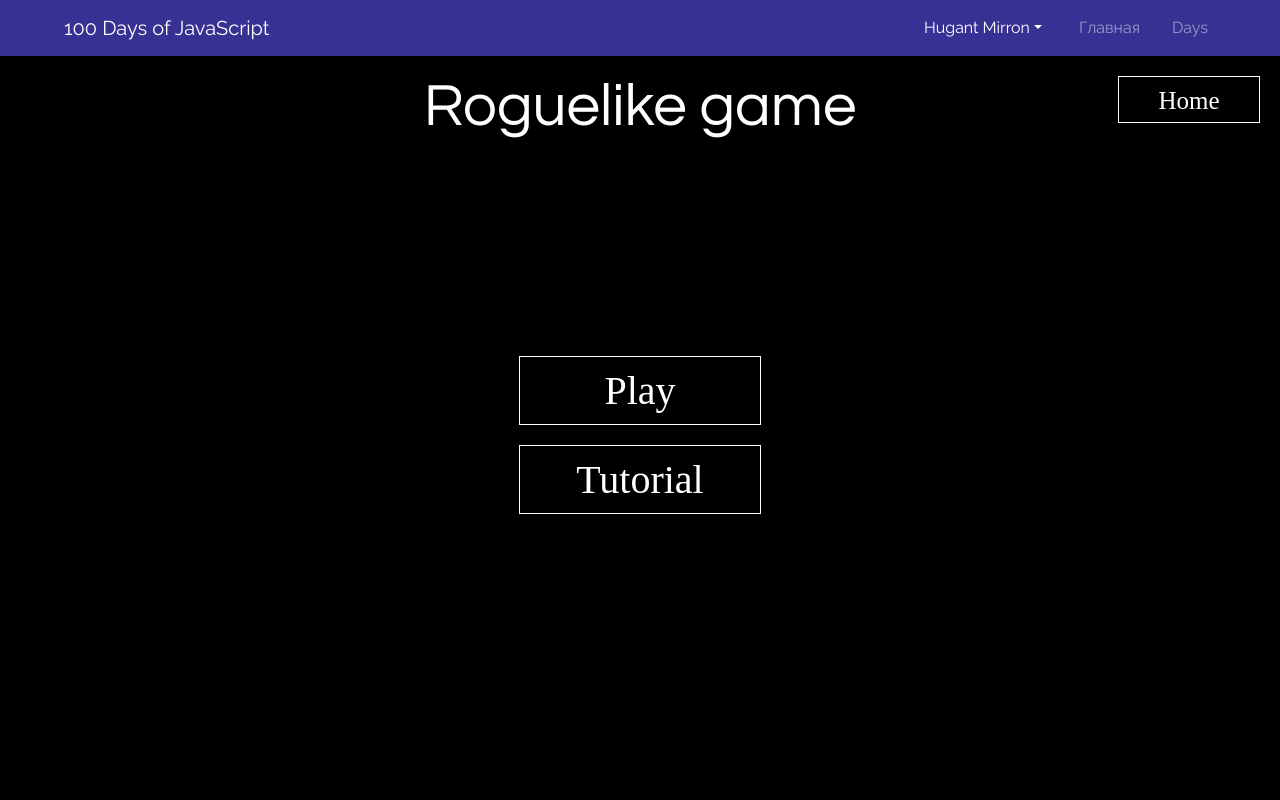
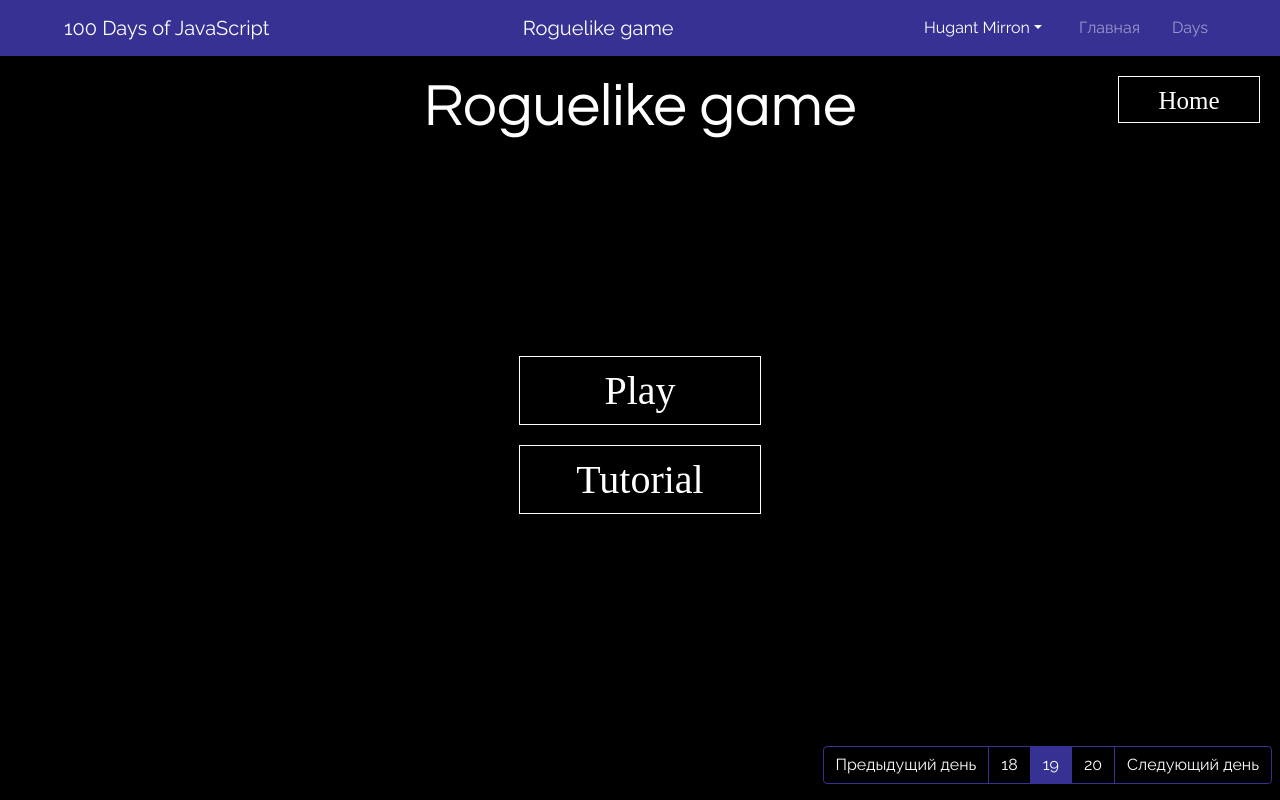
Before and after one commit to Hugant/100js, a plain HTML site: page day1.html in a window 1280 px wide. Drawn offline with nearby package versions, Linux system fonts and the light colour scheme.

Commit message:
- Added title of current day - Added pugination

```diff
--- a/css/style.css
+++ b/css/style.css
@@ -33,3 +33,31 @@
   border: none;
   flex-grow: 1;
 }
+
+.day-nav-wrapper {
+	position: absolute;
+	width: 100%;
+	bottom: 0;
+	right: 0;
+}
+
+.day-nav .pagination li a {
+	display: flex;
+	align-items: center;
+	text-align: center;
+	background: inherit;
+	border-color: #373193;
+	color: white;
+	height: 100%;
+	transition-duration: .3s;
+}
+
+.day-nav .pagination .page-item a:hover {
+	background: #373193;
+	transition-duration: .3s;
+}
+
+.day-nav .pagination .active a {
+	background: #373193;
+	border-color: #373193;
+}
--- a/day1.html
+++ b/day1.html
@@ -14,8 +14,9 @@
   </head>
   <body>
     <div class="iframe-wrapper">
-      <nav class="navbar navbar-expand-lg navbar-dark bg-dark">
-        <button class="navbar-toggler navbar-toggler-right" type="button" data-toggle="collapse" data-target="#navbarToggler" aria-controls="navbarToggler" aria-expanded="false" aria-label="Toggle navigation"><span class="navbar-toggler-icon"></span></button><a class="navbar-brand ml-lg-5" href="index.html">100 Days of JavaScript</a>
+      <nav class="navbar navbar-expand-lg navbar-dark bg-dark d-flex align-items-center">
+        <button class="navbar-toggler navbar-toggler-right" type="button" data-toggle="collapse" data-target="#navbarToggler" aria-controls="navbarToggler" aria-expanded="false" aria-label="Toggle navigation"><span class="navbar-toggler-icon"></span></button><a class="navbar-brand ml-lg-5" href="index.html"><span class="d-sm-none">100 Days of JS </span><span class="d-none d-sm-inline mr-3">100 Days of JavaScript</span><span class="d-none d-sm-inline d-lg-none mr-3">-</span><span class="d-none d-sm-inline d-lg-none">Roguelike game</span></a>
+        <div class="navbar-brand w-100 d-none d-lg-flex d-lg-flex align-items-center justify-content-center">Roguelike game</div>
         <div class="collapse navbar-collapse" id="navbarToggler">
           <ul class="navbar-nav ml-auto mr-5">
             <li class="nav-item mr-3">
@@ -29,6 +30,17 @@
         </div>
       </nav>
       <iframe src="days/Day19/Day19.html" height="100%" width="100%" border="none" sandbox="allow-scripts allow-same-origin" seamless></iframe>
+      <div class="day-nav-wrapper d-flex justify-content-center justify-content-md-end px-2">
+        <nav class="day-nav">
+          <ul class="pagination">
+            <li class="page-item"><a class="page-link" href="#">Предыдущий день</a></li>
+            <li class="page-item d-none d-md-block"><a class="page-link" href="#">18</a></li>
+            <li class="page-item active"><a class="page-link" href="#">19</a></li>
+            <li class="page-item d-none d-md-block"><a class="page-link" href="#">20</a></li>
+            <li class="page-item"><a class="page-link" href="#">Следующий день</a></li>
+          </ul>
+        </nav>
+      </div>
     </div>
   </body>
   <script src="https://code.jquery.com/jquery-3.3.1.slim.min.js" integrity="sha384-q8i/X+965DzO0rT7abK41JStQIAqVgRVzpbzo5smXKp4YfRvH+8abtTE1Pi6jizo" crossorigin="anonymous"></script>
```
Also changed, not shown: 1 other file.
